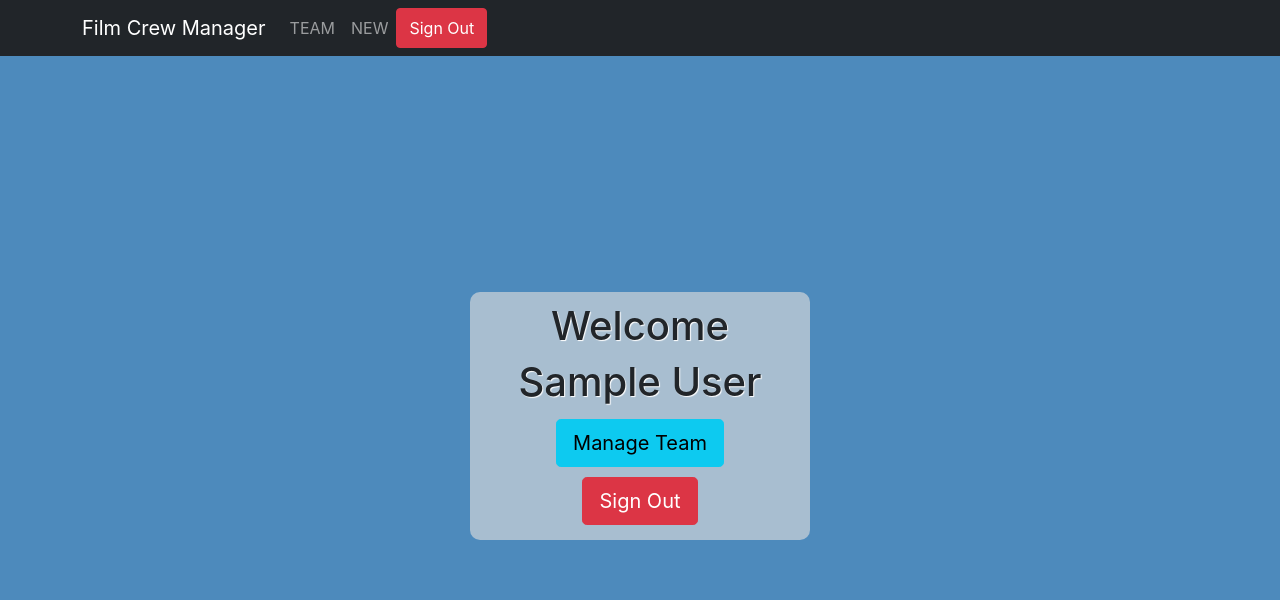
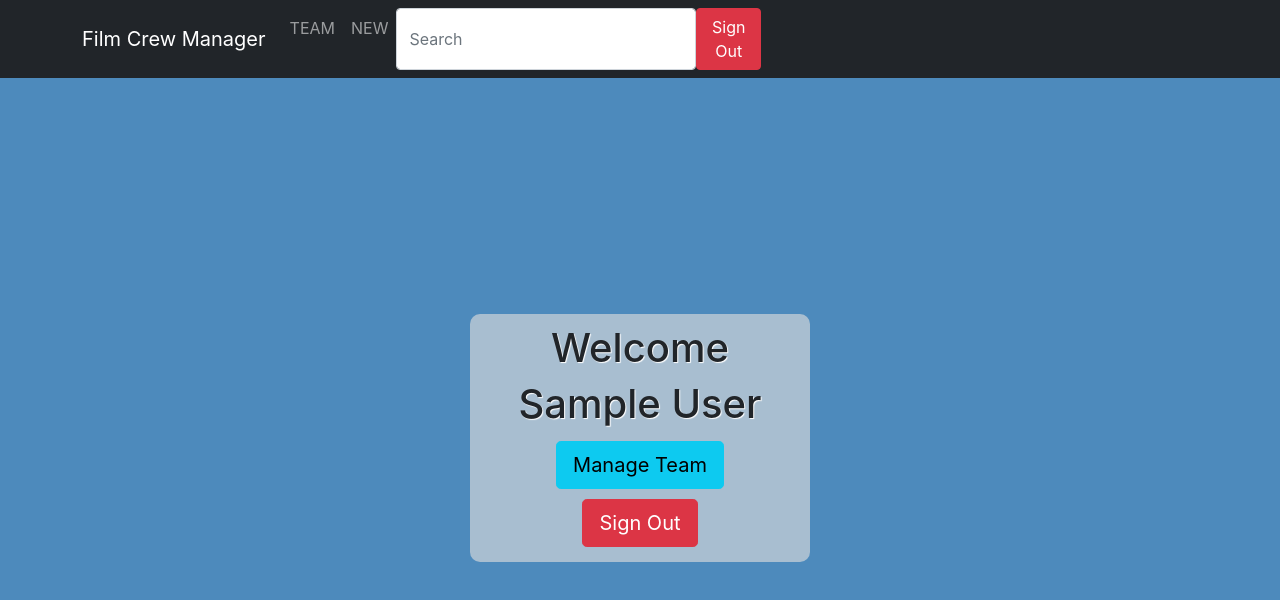
Before and after one commit to alexberka/INDIVIDUAL-ASSIGNMENT-Team-Roster, a Next.js app: page / in a window 1280 px wide. Shown: the top 600 px of the page. Built offline with nearby package versions, Linux system fonts and the light colour scheme; no server answers; sample sign-in values are in the browser's storage.

Commit message:
Search members from navbar

```diff
--- a/components/NavBar.js
+++ b/components/NavBar.js
@@ -4,9 +4,19 @@ import Link from 'next/link';
 import {
   Navbar, Container, Nav, Button,
 } from 'react-bootstrap';
+import { useRouter } from 'next/router';
 import { signOut } from '../utils/auth';
 
 export default function NavBar() {
+  const router = useRouter();
+
+  const search = (e) => {
+    const { value } = e.target;
+    if (e.keyCode === 13 && value !== '') {
+      router.push(`/search/${value}`);
+    }
+  };
+
   return (
     <Navbar collapseOnSelect expand="lg" bg="dark" variant="dark">
       <Container>
@@ -23,6 +33,13 @@ export default function NavBar() {
             <Link passHref href="/new">
               <Nav.Link>NEW</Nav.Link>
             </Link>
+            <input
+              className="form-control mr-sm-2"
+              id="search"
+              placeholder="Search"
+              aria-label="Search"
+              onKeyUp={search}
+            />
             <Button variant="danger" onClick={signOut}>Sign Out</Button>
           </Nav>
         </Navbar.Collapse>
```
Also changed, not shown: pages/search/[searchTerm].js (added, +38 -0 lines).
